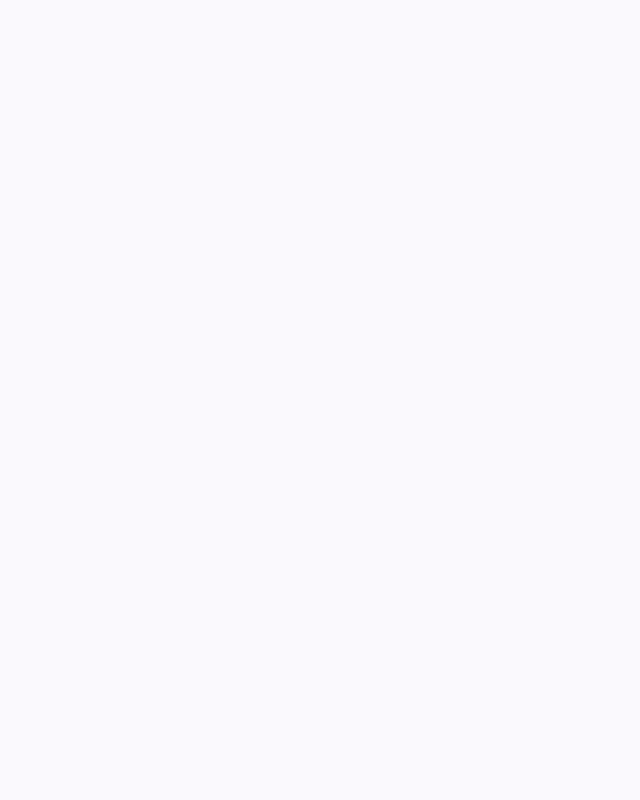
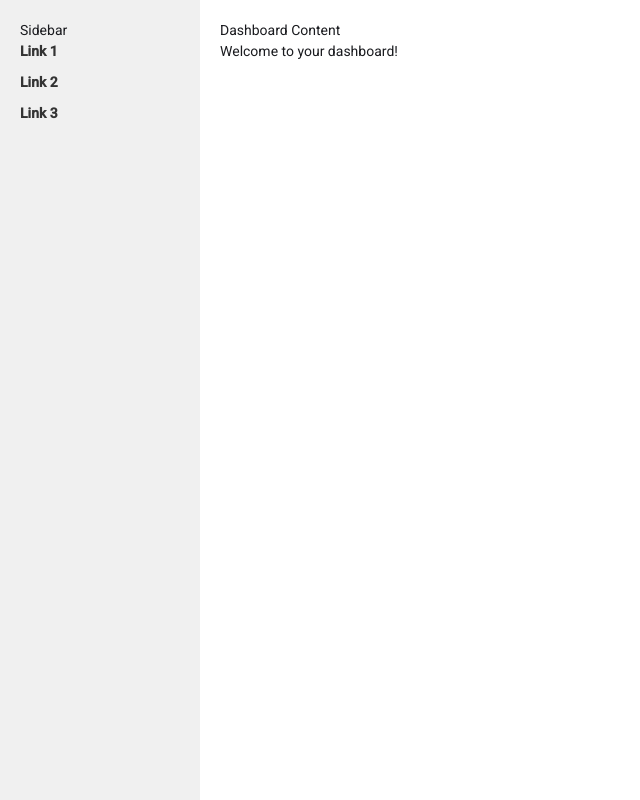
Before and after one commit to Nguyntanh/internhub_fe, an Angular app: page /dashboard in a window 1280 px wide. Before the commit this address led to /. Shown: the whole page, without its empty margins (0-640 px from the left). Built offline with nearby package versions, Linux system fonts and the light colour scheme.

Commit message:
thêm exception

```diff
--- a/src/app/app.routes.ts
+++ b/src/app/app.routes.ts
@@ -1,8 +1,10 @@
 import { Routes } from '@angular/router';
 import { LandingPageComponent } from './landing-page/landing-page.component';
 import { LoginComponent } from './login/login'; // Import LoginComponent
+import { Dashboard } from './dashboard/dashboard'; // Import DashboardComponent
 
 export const routes: Routes = [
   { path: '', component: LandingPageComponent },
   { path: 'login', component: LoginComponent }, // Add route for login
+  { path: 'dashboard', component: Dashboard }, // Add route for dashboard
 ];
--- a/src/app/auth/auth.ts
+++ b/src/app/auth/auth.ts
@@ -1,6 +1,6 @@
 import { Injectable } from '@angular/core';
 import { HttpClient, HttpHeaders } from '@angular/common/http';
-import { Observable, catchError, of } from 'rxjs';
+import { Observable, catchError, of, throwError } from 'rxjs';
 
 @Injectable({
   providedIn: 'root',
@@ -27,7 +27,7 @@ export class Auth {
       // Optionally, send the error to a remote logging infrastructure
 
       // Let the app keep running by returning an empty result.
-      return of(result as T);
+      return throwError(() => error);
     };
   }
 }
--- /dev/null
+++ b/src/app/dashboard/dashboard.css
@@ -0,0 +1,32 @@
+.dashboard-container {
+  display: flex;
+  height: 100vh; /* Full viewport height */
+}
+
+.sidebar {
+  width: 200px; /* Fixed width for sidebar */
+  background-color: #f0f0f0;
+  padding: 20px;
+  box-shadow: 2px 0 5px rgba(0, 0, 0, 0.1);
+}
+
+.sidebar ul {
+  list-style: none;
+  padding: 0;
+}
+
+.sidebar li {
+  margin-bottom: 10px;
+}
+
+.sidebar a {
+  text-decoration: none;
+  color: #333;
+  font-weight: bold;
+}
+
+.content {
+  flex-grow: 1; /* Take remaining space */
+  padding: 20px;
+  background-color: #fff;
+}
--- /dev/null
+++ b/src/app/dashboard/dashboard.html
@@ -0,0 +1,15 @@
+<div class="dashboard-container">
+  <aside class="sidebar">
+    <h2>Sidebar</h2>
+    <ul>
+      <li><a href="#">Link 1</a></li>
+      <li><a href="#">Link 2</a></li>
+      <li><a href="#">Link 3</a></li>
+    </ul>
+  </aside>
+  <main class="content">
+    <h1>Dashboard Content</h1>
+    <p>Welcome to your dashboard!</p>
+    <!-- Your main content goes here -->
+  </main>
+</div>
--- a/src/app/login/login.html
+++ b/src/app/login/login.html
@@ -89,14 +89,19 @@
             class="text-red-500 text-xs mt-1 mb-2"
           >
             <div *ngIf="loginForm.get('password')?.errors?.['required']">Mật khẩu là bắt buộc.</div>
+            <div *ngIf="loginForm.get('password')?.errors?.['incorrectCredentials']">
+              {{ loginForm.get('password')?.errors?.['incorrectCredentials'] }}
+            </div>
           </div>
+
+
 
           <button
             type="submit"
             [disabled]="loginForm.invalid"
             class="w-full flex justify-center py-2 px-4 border border-transparent rounded-md shadow-sm text-sm font-medium text-white bg-blue-600 hover:bg-blue-700 focus:outline-none focus:ring-2 focus:ring-offset-2 focus:ring-blue-500"
           >
-            Tiếp tục
+            Đăng nhập
           </button>
         </form>
 
--- a/src/app/login/login.ts
+++ b/src/app/login/login.ts
@@ -20,18 +20,24 @@ export class LoginComponent {
   constructor(private authService: Auth, private router: Router) {}
 
   onSubmit() {
+    // Individual form field errors will handle invalid input
+    // and prevent submission if form.invalid remains true.
+
     if (this.loginForm.valid) {
       const { email, password } = this.loginForm.value;
       if (email && password) {
         this.authService.login({ email, password }).subscribe({
           next: (response) => {
             console.log('Login successful', response);
-            // Handle successful login, e.g., store token, navigate to dashboard
-            this.router.navigate(['/']); // Navigate to home or dashboard
+            this.router.navigate(['/dashboard']);
           },
           error: (error) => {
             console.error('Login failed', error);
-            // Handle login error, e.g., display error message to user
+            // Clear any existing errors first if needed, then set custom error on password field
+            this.loginForm.get('password')?.setErrors({
+              incorrectCredentials:
+                'Email hoặc mật khẩu không chính xác. Vui lòng thử lại.',
+            });
           },
         });
       }
```
Also changed, not shown: src/app/dashboard/dashboard.ts (added, +11 -0 lines), 1 other file (tests, documents, lock files or other folders).
